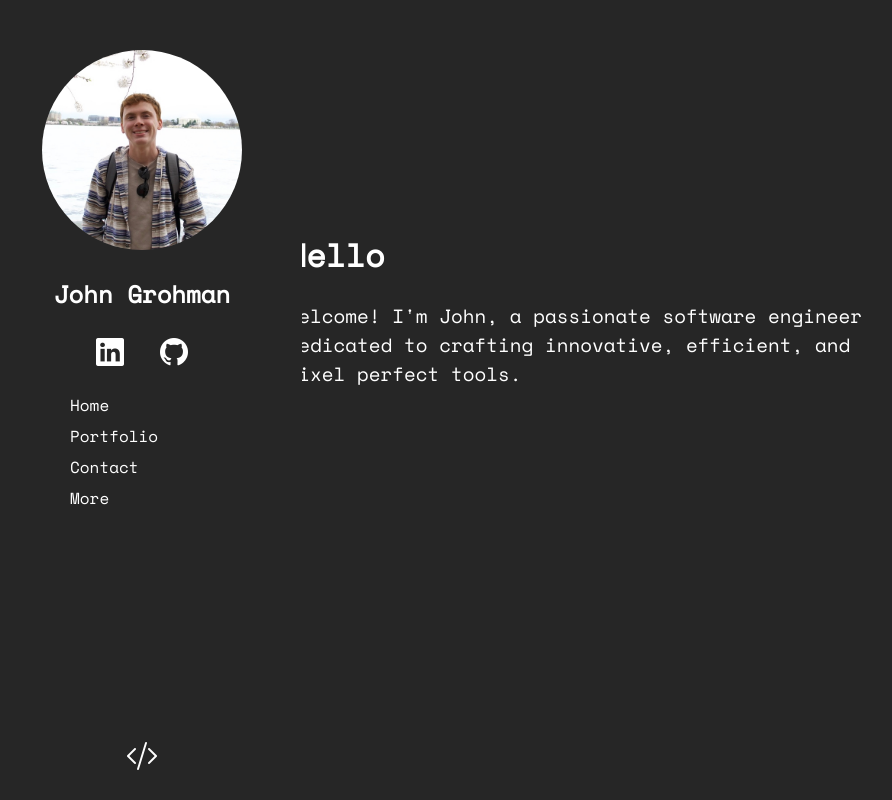
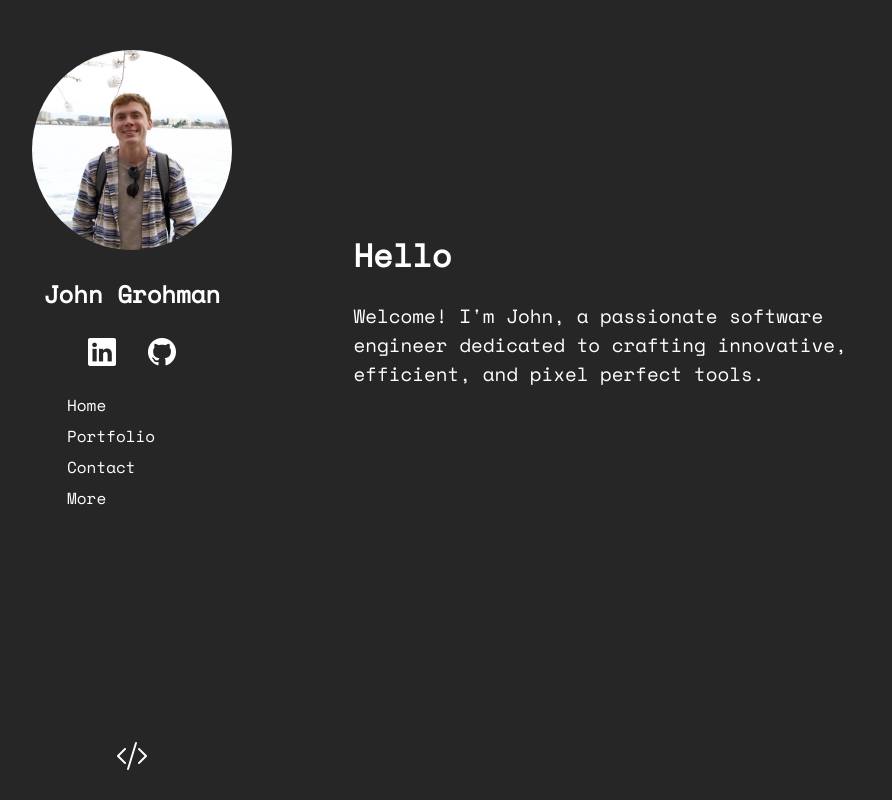
Before and after one commit to johngrohman/portfolio-website, a React (Create React App) app: page / in a window 1280 px wide. Shown: the top 800 px of the page, without its empty margins (210-1102 px from the left). Built offline with nearby package versions, Linux system fonts and the light colour scheme; no server answers.

Commit message:
Fixed UI layout

```diff
--- a/src/Components/Main/main.scss
+++ b/src/Components/Main/main.scss
@@ -2,7 +2,7 @@
     .main {
         margin-top: -30px;
         color: white;
-        margin-left: 25%;
+        flex: 1
     }
 }
 
--- a/src/Components/Navigation/Sidebar/Sidebar.scss
+++ b/src/Components/Navigation/Sidebar/Sidebar.scss
@@ -1,13 +1,13 @@
 @media screen and (min-width: 500px) {
 
     .Sidebar {
-        background-color: #262626;
         width: 25%;
         min-width: 300px;
         max-width: 360px;
-        height: 100%;
+        height: 100vh;
         text-align: center;
-        position: fixed;
+        position: sticky;
+        top: 0;
     }
 
     .SidebarNav{
--- a/src/index.scss
+++ b/src/index.scss
@@ -19,12 +19,12 @@
     width: 70%;
     margin-left: auto;
     margin-right: auto;
-
   }
 
   html {
     scroll-behavior: smooth;
   }
+
 }
 
 @media screen and (max-width: 500px) {
```
